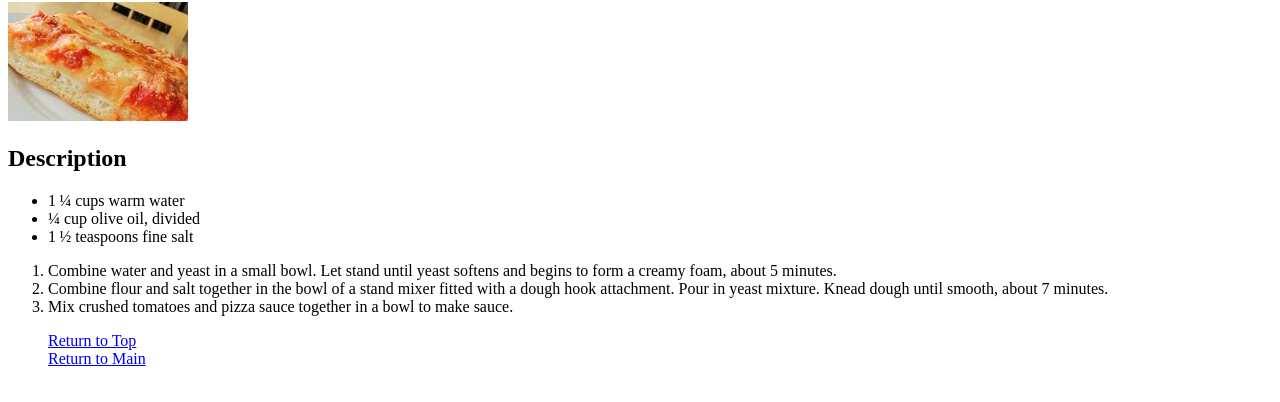
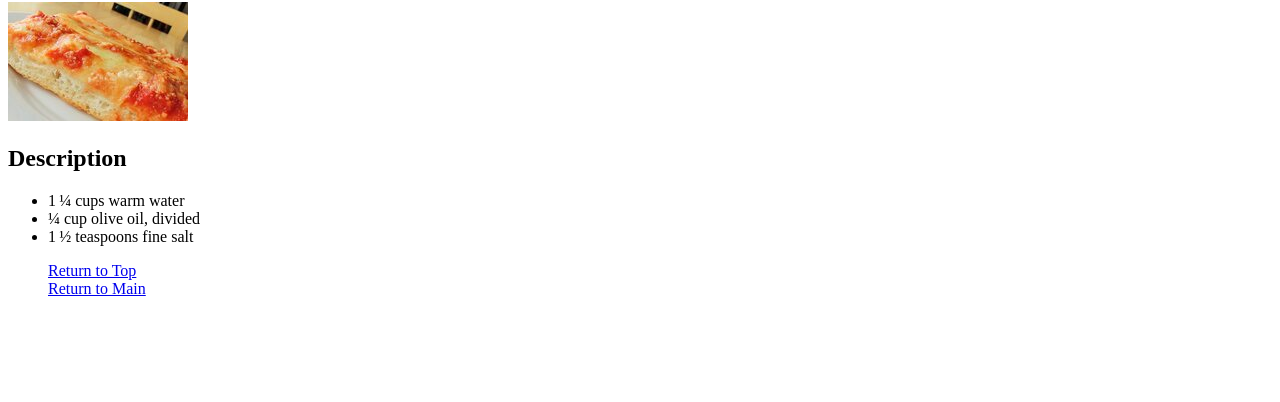
Before and after one commit to ALiAsim99/odin-recipes, a plain HTML site: page recipes/pizza.html in a window 1280 px wide. Shown: the part 78-480 px from the top of the page. Drawn offline with Linux system fonts and the light colour scheme.

Commit message:
Changed Ol

```diff
--- a/recipes/pizza.html
+++ b/recipes/pizza.html
@@ -15,11 +15,7 @@
             <li>¼ cup olive oil, divided</li>
             <li>1 ½ teaspoons fine salt</li>
         </ul>
-        <ol>
-            <li>Combine water and yeast in a small bowl. Let stand until yeast softens and begins to form a creamy foam, about 5 minutes.</li>
-            <li>Combine flour and salt together in the bowl of a stand mixer fitted with a dough hook attachment. Pour in yeast mixture. Knead dough until smooth, about 7 minutes.</li>
-            <li>Mix crushed tomatoes and pizza sauce together in a bowl to make sauce.</li>
-        </ol>
+
         <footer>
             <ul>
                 <a href="#top">Return to Top</a>
```
